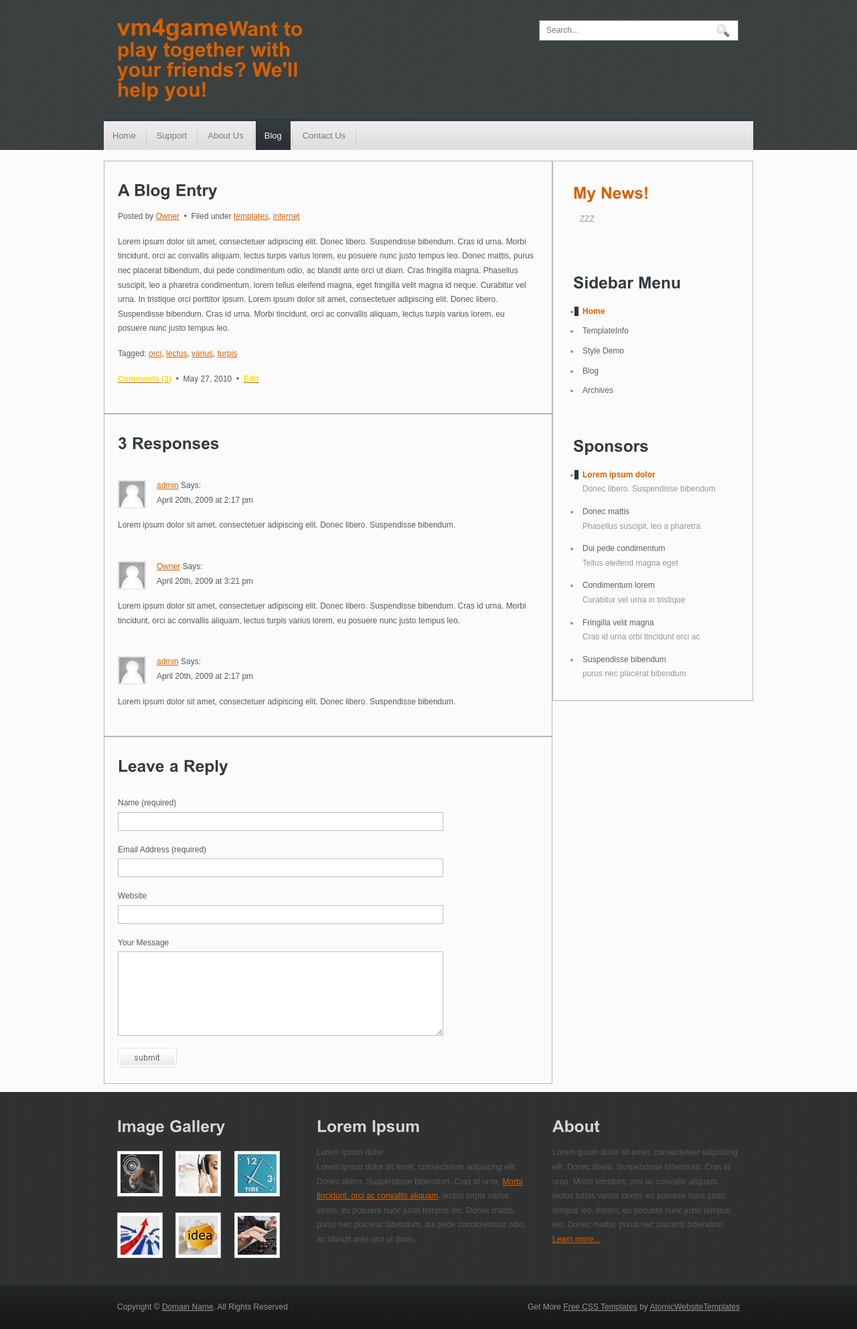
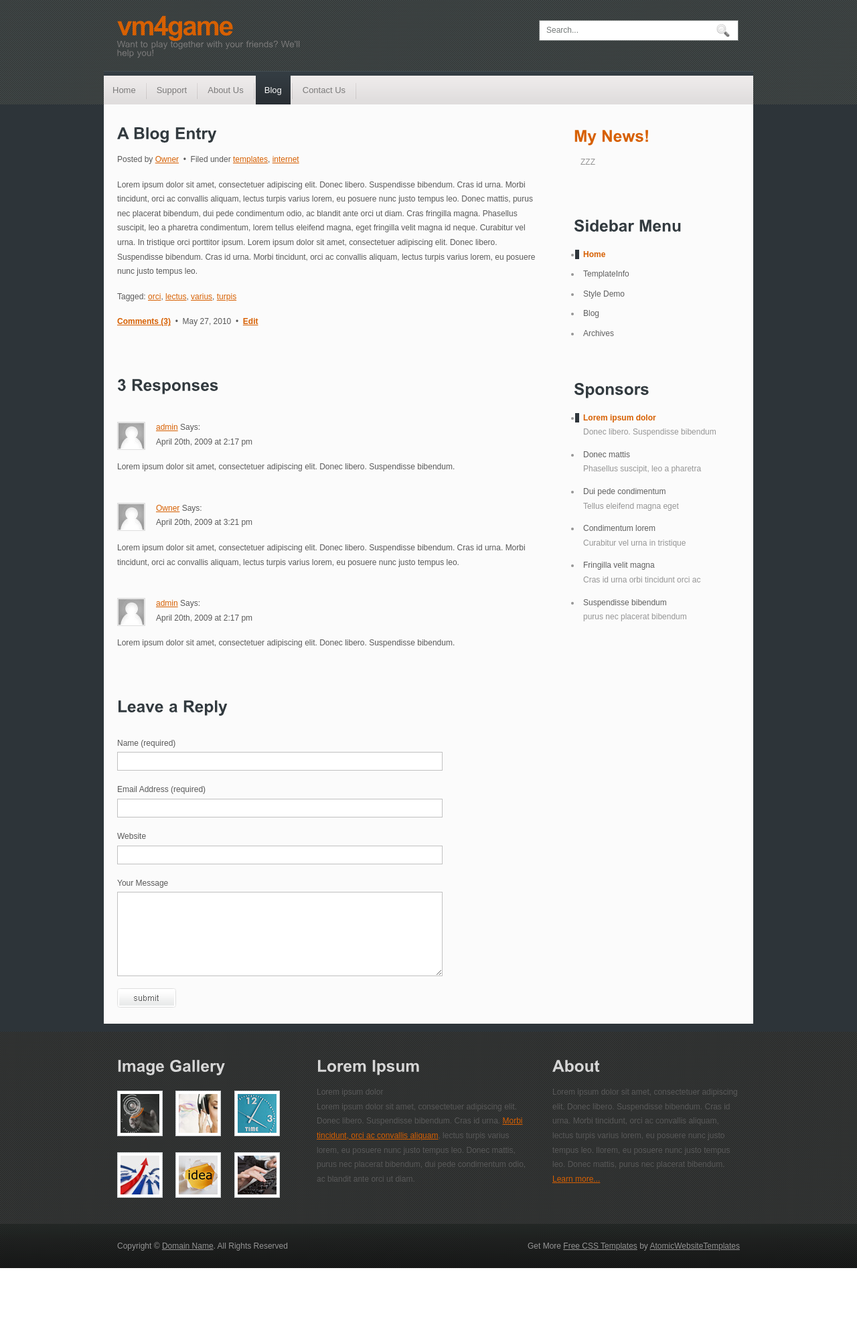
Before and after one commit to tshap88/VM, a Django app: page /blog/ in a window 1280 px wide. Shown: the whole page at 67% size. After the commit the page ends 1894 px from the top, so only its background shows below. Run offline with Django 3.2, Linux system fonts and the light colour scheme; data that the repository does not hold is empty.

Commit message:
old style

```diff
--- a/sites/static/css/style.css
+++ b/sites/static/css/style.css
@@ -5,17 +5,12 @@
 	width:100%;
     color:#595959;
 	font:normal 12px/1.8em Arial, Helvetica, sans-serif;
-    background-color: #333;
-	-webkit-user-select:none;
-	-moz-user-select:none;
-	-ms-user-select:none;
-	user-select:none;
 
 }
 html, .main {
 	padding:0;
 	margin:0;
-	background:#fbfbfb;
+	background:#2d3439;
 }
 .clr {
 	clear:both;
@@ -31,18 +26,25 @@
 	float:left;
 	padding:0 0 0 20px;
 }
-h1{
-
-	font-family: 'Boogaloo', cursive;
-	font-size: 3em;
-	color: #fff;
-	text-shadow: 3px 3px 0px #196597 ;
-
+h1 {
+	margin:0;
+	padding:20px 0;
+	color:#e1e9df;
+	font:bold 40px/1.2em Arial, Helvetica, sans-serif;
+	letter-spacing:-2px;
 }
-
-
-strong{
-	color: #FFE000;
+h1 a, h1 a:hover {
+	color:#7b7a7a;
+	text-decoration:none;
+}
+h1 span {
+	color:#d76002;
+}
+h1 small {
+	display:block;
+	padding:0;
+	font:normal 13px/1.2em Arial, Helvetica, sans-serif;
+	letter-spacing:normal;
 }
 
 h2 {
@@ -94,22 +96,26 @@
     height:50px;
     margin: 0 auto;
     width: 970px;
+
 }
 .menu_nav {
 	margin:0 auto;
 	padding:0;
     width:970px;
 	height:50px;
+
 }
 .menu_nav ul {
 	list-style:none;
 	height:50px;
+
 }
 .menu_nav ul li {
 	margin:0;
 	padding:0 5px 0 0;
 	float:left;
 	background:url(../../static/images/menu_line.gif) no-repeat right center;
+
 }
 .menu_nav ul li a {
 	display:block;
@@ -123,14 +129,17 @@
 .menu_nav ul li.active a, .menu_nav ul li a:hover {
 	color:#f8f8f8;
 	background:url(../../static/images/menu_hover.gif) repeat-x center;
+
+
 }
 .content {
 	margin-bottom:12px;
 }
 .content_resize {
 	margin:0 auto;
-	padding:16px 0 0;
+	padding:0 0 0;
 	width:970px;
+    background:#fbfbfb;
 }
 .mainbar {
 	margin:0;
@@ -150,8 +159,14 @@
 .mainbar .article {
 	margin:0;
 	padding:16px 24px 24px 20px;
-    border:1px solid #b7b7b7;
 
+}
+
+.article2 {
+    padding: 0;
+    margin-left: 25px;
+    margin-right: 25px;
+    border-bottom: 1px solid #b7b7b7
 }
 .mainbar .post-data a {
 	color:#595959;
@@ -168,7 +183,7 @@
 	padding:0;
 	float:right;
 	width:298px;
-    border:1px solid #b7b7b7;
+
 }
 .sidebar .gadget {
 	margin:0;
@@ -200,6 +215,7 @@
 	color:#d76002;
 	font-weight:bold;
 	background:url(../../static/images/menu_hover.gif) no-repeat left center;
+
 }
 ul.sb_menu li a:hover {
 	text-decoration:underline;
```
